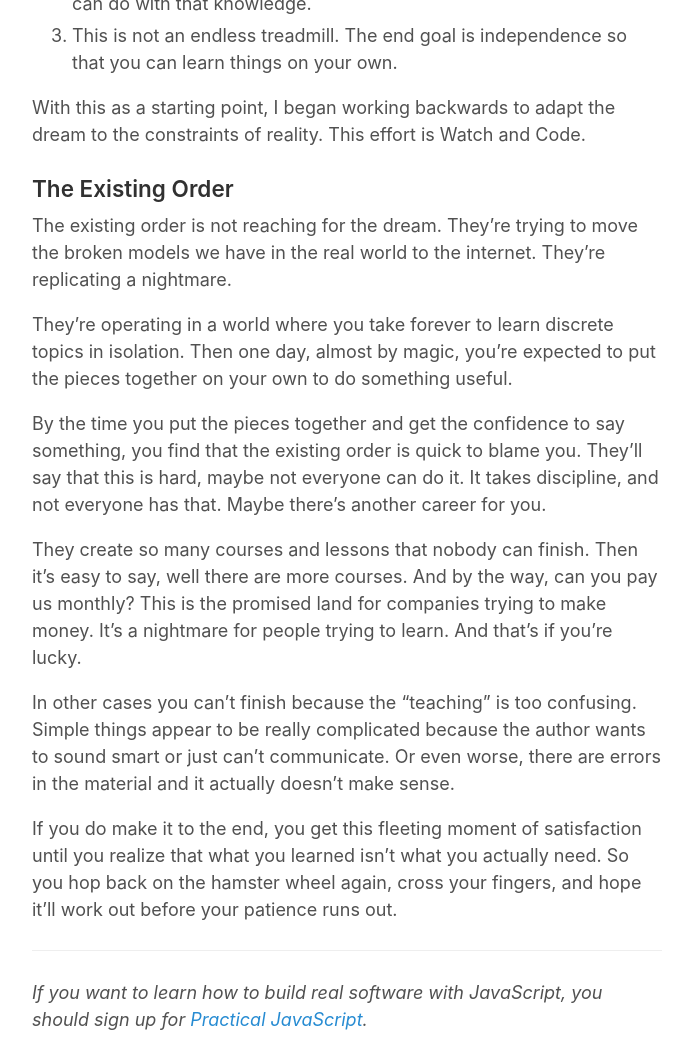
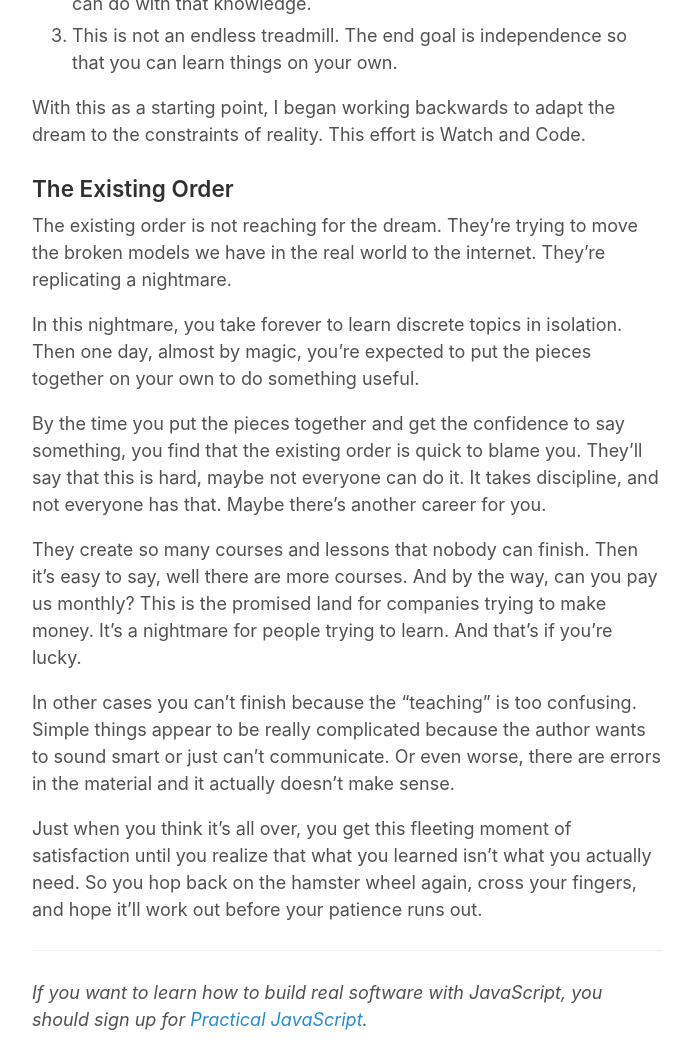
Before and after one commit to hoojaoh/blog.watchandcode.com, a Jekyll site: the page built from _posts/2016-04-27-the-dream.md, in a window 1280 px wide and 1400 px high, scrolled down 1370 px, cut to the strip 0-1047 px from the top of the window. Shown: the whole strip, without its empty margins (293-984 px from the left). Built offline with Jekyll 4.4.1, drawn with Linux system fonts in a browser that asks for light colours; comment, search, counter and statistics services are not loaded.

Commit message:
More edits to the dream.

```diff
--- a/_posts/2016-04-27-the-dream.md
+++ b/_posts/2016-04-27-the-dream.md
@@ -31,7 +31,7 @@ reality. This effort is Watch and Code.
 
 The existing order is not reaching for the dream. They're trying to move the broken models we have in the real world to the internet. They're replicating a nightmare.
 
-They're operating in a world where you take forever to learn discrete topics in isolation. Then one day, almost by magic, you're expected to put the pieces together on your own to do something useful.
+In this nightmare, you take forever to learn discrete topics in isolation. Then one day, almost by magic, you're expected to put the pieces together on your own to do something useful.
 
 By the time you put the pieces together and get the confidence to say something, you find that the existing order is quick to blame you. They'll say that this is hard, maybe not everyone can do it. It takes discipline, and not everyone has that. Maybe there's another career for you.
 
@@ -39,6 +39,6 @@ They create so many courses and lessons that nobody can finish. Then it's easy t
 
 In other cases you can't finish because the "teaching" is too confusing. Simple things appear to be really complicated because the author wants to sound smart or just can't communicate. Or even worse, there are errors in the material and it actually doesn't make sense.
 
-If you do make it to the end, you get this fleeting moment of satisfaction until you realize that what you learned isn't what you actually need. So you hop back on the hamster wheel again, cross your fingers, and hope it'll work out before your patience runs out.
+Just when you think it's all over, you get this fleeting moment of satisfaction until you realize that what you learned isn't what you actually need. So you hop back on the hamster wheel again, cross your fingers, and hope it'll work out before your patience runs out.
 
 {% include plugPractical.html %}
```
